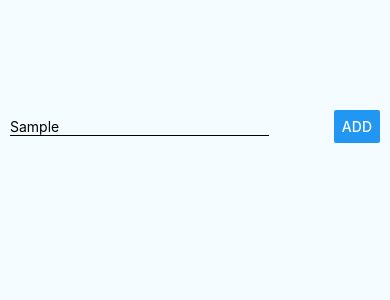
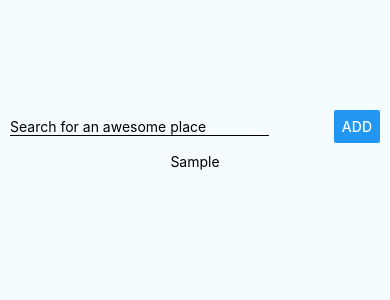
Before and after one commit to MatheoDodi/react-native-location-app, a React Native app: screen / in a window 390 px wide. Both pictures are taken after typing "Sample" into the empty fields and a click on the button "ADD". Shown: the top 300 px of the page. Built offline with nearby package versions, Linux system fonts and the light colour scheme.

Commit message:
type: feat - Added new handlePlaceSubmit that handles user inputs and displayes them in a list in the screen

```diff
--- a/App.js
+++ b/App.js
@@ -1,28 +1,41 @@
 import React, { Component } from 'react';
-import { StyleSheet, View, TextInput } from 'react-native';
+import { StyleSheet, View, Text, TextInput } from 'react-native';
 import { Row, SearchButton, Input } from './components/styles';
 
 export default class App extends Component {
   state = {
-    placeName: ''
+    placeName: '',
+    places: []
   };
 
   handleChangePlaceName = value => {
     this.setState({ placeName: value });
   };
 
+  // Displays new input on button tap
+  handlePlaceSubmit = () => {
+    const { placeName, places } = this.state;
+    const newPlaces = [...places, placeName]; // add input to the places array
+
+    this.setState({ places: newPlaces, placeName: '' });
+  };
+
   render() {
+    const { placeName, places } = this.state;
+
     return (
       <View style={styles.container}>
         <Row>
           <Input
             style={{ borderColor: 'black', borderBottomWidth: 1 }}
-            value={this.state.placeName}
+            value={placeName}
             onChangeText={this.handleChangePlaceName}
             placeholder="Search for an awesome place"
           />
-          <SearchButton title="Add" />
+          <SearchButton onPress={this.handlePlaceSubmit} title="Add" />
         </Row>
+        {places.length > 0 &&
+          places.map(place => <Text key={place}>{place}</Text>)}
       </View>
     );
   }
```
